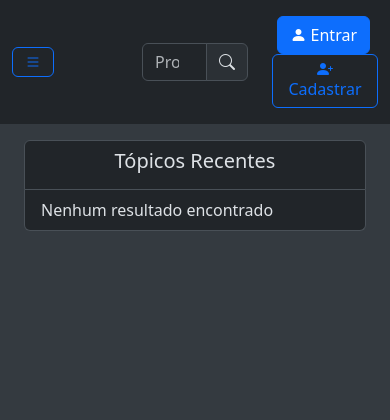
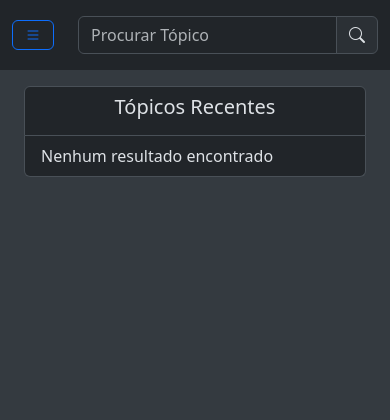
Before and after one commit to AmandaWillrich/pe-iii, a Django app: page / in a window 390 px wide. Shown: the top 420 px of the page. Run offline with Django 5.2, Linux system fonts and the light colour scheme; data that the repository does not hold is empty.

Commit message:
fix small issues with responsiveness

```diff
--- a/app/forum/repositories/topic_repository.py
+++ b/app/forum/repositories/topic_repository.py
@@ -15,5 +15,5 @@ class TopicRepository:
     def delete_topic_by_id(self, id):
         try:
             self.model.objects.get(id=id).delete()
-        except:
+        except Topic.DoesNotExist:
             pass
--- a/app/forum/templates/forum/homepage.html
+++ b/app/forum/templates/forum/homepage.html
@@ -14,19 +14,21 @@
 		{% if topics %}
 			{% for topic in topics %}
 				<a href="{% url 'topic_detail' topic.id %}" class="list-group-item list-group-item-action py-3" aria-current="true">
-					<div class="row align-items-center">
-						<i class="col-1 bi bi-chat fs-4 text-center"></i>
-						<h6 class="col">{{ topic.title }}</h6>
-						<div class="col-2">
-							<i class="bi bi-person-fill fs-5"></i>
-							<span class="mb-0">{{ topic.author.username|truncatechars:15 }}</span>
+					<div class="row align-items-center card-content">
+						<div class="col-12 col-md ps-1 d-flex">
+							<i class="bi bi-chat fs-4 text-center px-3"></i>
+							<h6 class="mb-0">{{ topic.title }}</h6>
 						</div>
-						<div class="col-1 d-flex flex-column text-center topic-like-amount">
-							<i class="bi bi-heart fs-5"></i>
+						<div class="col-12 col-md-auto d-flex align-items-center text-muted small mt-2 mt-md-0">
+							<i class="bi bi-person-fill me-1 ps-2"></i>
+							<span>{{ topic.author.username|truncatechars:15 }}</span>
+						</div>
+						<div class="col-6 col-md-auto text-center mt-2 mt-md-0 topic-like-amount">
+							<i class="bi bi-heart d-block"></i>
 							<small>1,5k</small>
 						</div>
-						<div class="col-1 d-flex flex-column text-center topic-mark-amount">
-							<i class="bi bi-bell fs-5"></i>
+						<div class="col-6 col-md-auto text-center mt-2 mt-md-0 topic-mark-amount">
+							<i class="bi bi-bell d-block"></i>
 							<small>0,3k</small>
 						</div>
 					</div>
--- a/app/templates/base.html
+++ b/app/templates/base.html
@@ -22,17 +22,41 @@
 			background-color: #0d6efd;
 			color: #fff;
 		}
+		.card-content {
+			gap: 15px;
+		}
+		.card-content h6 {
+			font-weight: 600;
+		}
+		.bi-chat {
+			align-self: center;
+		}
+		#side-menu {
+			transition: all 0.3s ease-in-out;
+		}
 		@media (min-width: 991.98px) {
-			#burger-menu {
+			.burger-menu-wrapper {
 				display: none;
+			}
+			.placeholder-column {
+				display: block;
 			}
 		}
 		@media (max-width: 991.98px) {
 			#side-menu {
 				display: none;
 			}
-			#burger-menu {
+			.burger-menu-wrapper {
 				display: block;
+			}
+			.placeholder-column {
+				display: none;
+			}
+			.action-section {
+				display: none;
+			}
+			.search-form {
+				flex-grow: 1;
 			}
 		}
 		@media (max-width: 767.98px) {
@@ -48,18 +72,20 @@
 	<div class="bg-dark">
 		<nav class="container py-3">
 			<div class="row align-items-center">
-				<div class="col burger-menu-wrapper">
+				<div class="col placeholder-column"></div>
+				<div class="col-auto burger-menu-wrapper">
 					<div id="burger-menu">
 						<button class="btn btn-outline-primary"><i class="bi bi-list"></i></button>
 					</div>
 				</div>
-				<form class="col-4 mb-0" method="GET" action="{% url 'search_result' %}">
+
+				<form class="col-4 mb-0 search-form" method="GET" action="{% url 'search_result' %}">
 					<div class="input-group">
 						<input type="search" name="search" class="form-control" placeholder="Procurar Tópico" aria-label="search" aria-describedby="search">
 						<button type="submit" class="input-group-text bi bi-search"></button>
 					</div>
 				</form>
-				<div class="col text-end">
+				<div class="col text-end action-section">
 					{% if user.is_authenticated %}
 						<a class="btn btn-primary me-2" href="{% url 'create_topic' %}"><i class="bi bi-person-fill"></i> Criar Tópico</a>
 						<form class="d-inline-block mb-0" action="{% url 'logout' %}" method="POST">
@@ -111,3 +137,7 @@
 </body>
 
 </html>
+
+<script>
+
+</script>
```
